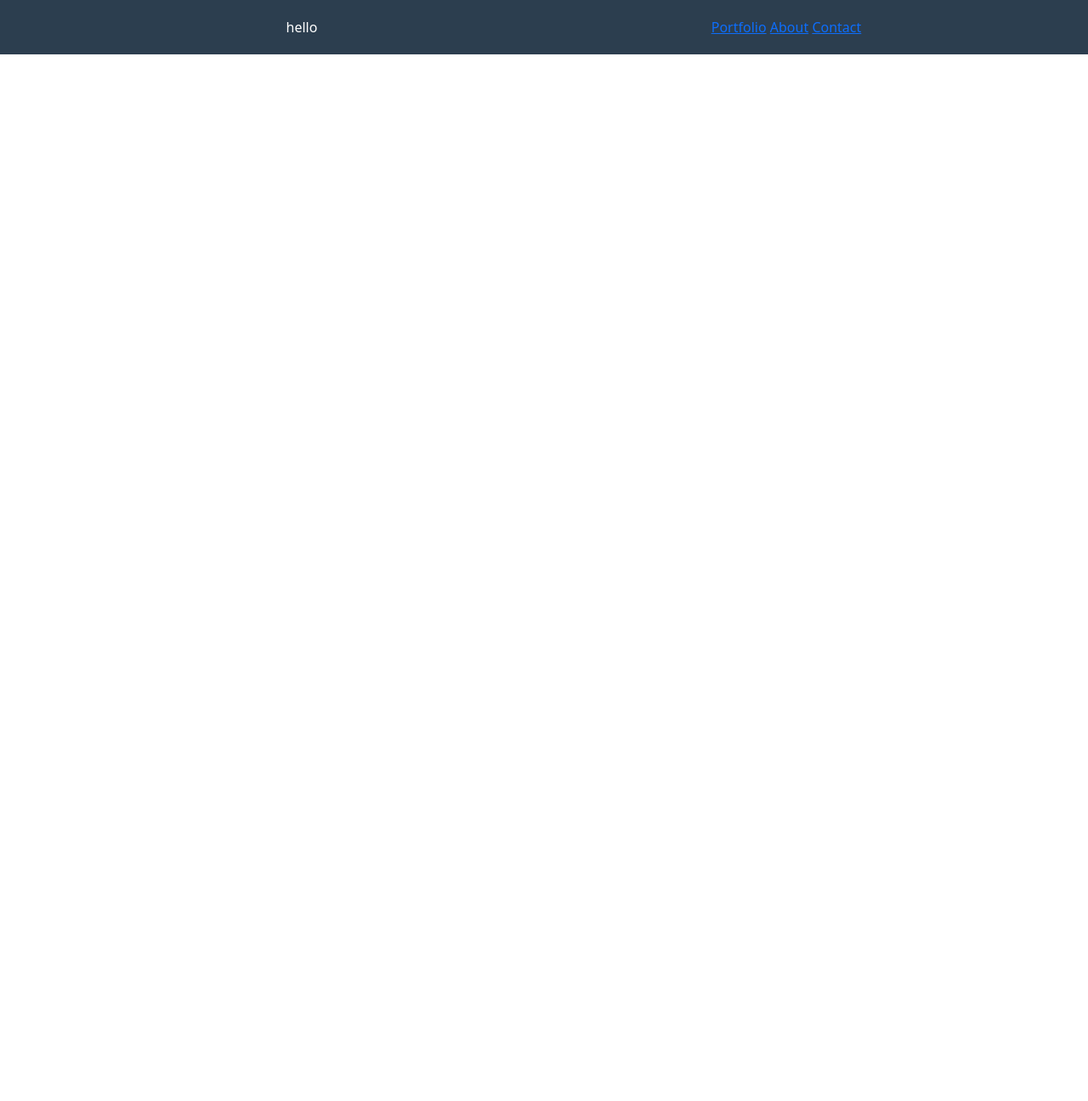
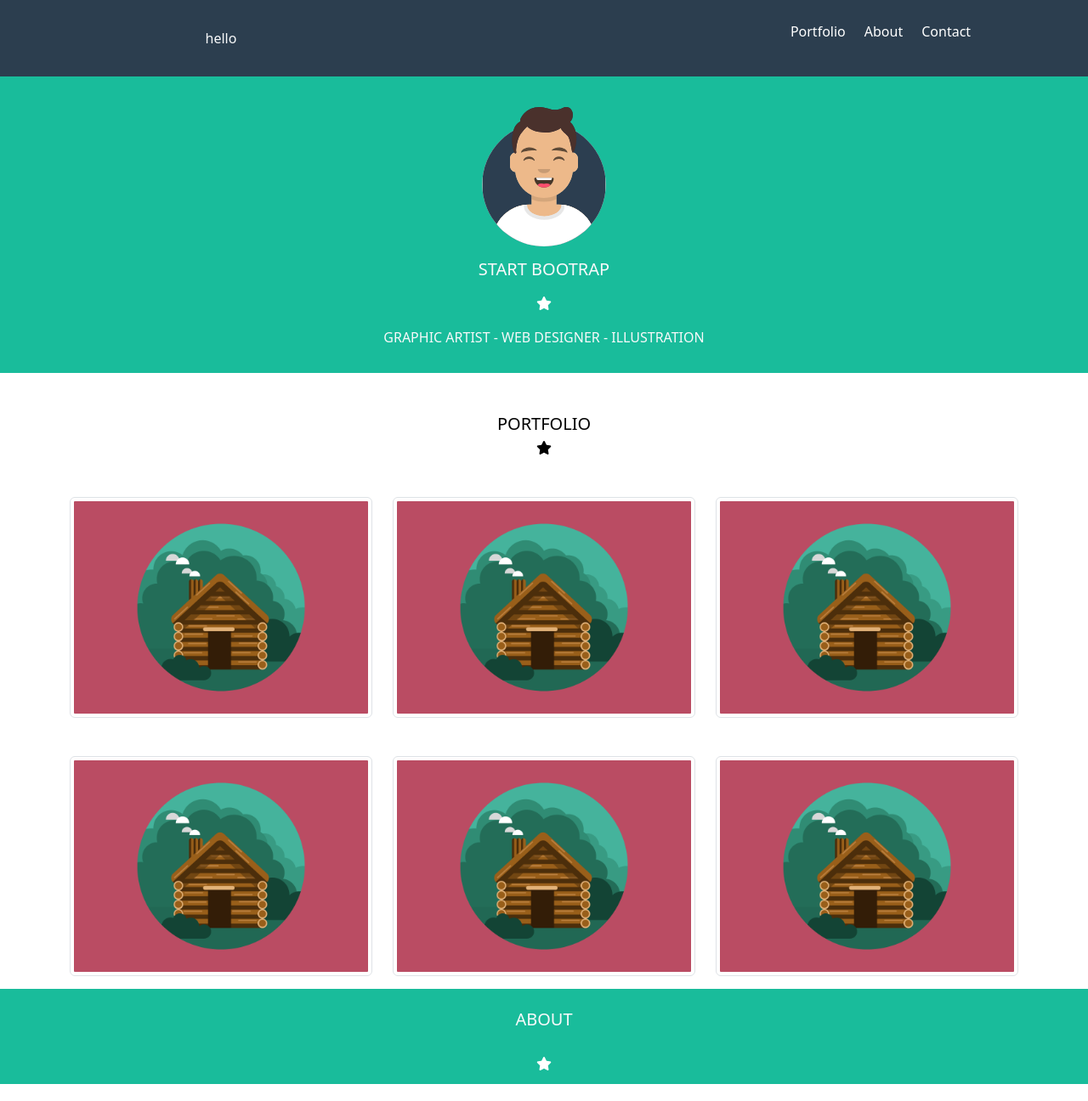
Before and after one commit to Soniamy/html-css-bootstrap-freelancer, a website: page src/index.html in a window 1280 px wide. Shown: the whole page at 85% size. Before the commit the page ends 800 px from the top, so only its background shows below. Drawn offline with nearby package versions, Linux system fonts and the light colour scheme.

Commit message:
continuo esercizio

```diff
--- a/src/css/general.css
+++ b/src/css/general.css
@@ -2,3 +2,19 @@ header {
     background-color: #2c3e4f;
     padding: 20px;
 }
+ul {
+    display: flex;
+    justify-content: center;
+}
+li {
+    list-style: none;
+    margin: 5px;
+}
+a {
+    text-decoration: none;
+    padding: 6px;
+    color: white;
+}
+.bg-main {
+    background-color: #19bc9b;
+}
--- a/src/css/main.css
+++ b/src/css/main.css
@@ -1,3 +1,29 @@
 :root {
     --wrapper-width: 1400px;
 }
+.card-image {
+    margin-left: auto;
+    margin-right: auto;
+}
+img {
+    margin-top: 30px;
+    margin-bottom: 15px;
+}
+.card-text {
+    margin-bottom: 30px;
+}
+.card-title {
+    margin-bottom: 20px;
+}
+.icon {
+    display: flex;
+    justify-content: center;
+    margin-bottom: 20px;
+}
+.card-body {
+    text-align: center;
+    padding-bottom: 30px;
+}
+.bg-main-column .container .portfolio .title {
+    font-size: 2rem;
+}
--- a/src/css/reset.css
+++ b/src/css/reset.css
@@ -1,9 +1,15 @@
-[class*='col-'] {
-    flex: 0 0 auto;
-    padding: 10px;
-    text-align: center;
-    color: white;
-    text-transform: uppercase;
-    font-size: 0.7em;
-    border: 2px solid white;
+/*------------------------
+          CONTAINER
+------------------------*/
+.container {
+    max-width: 1170px;
+    margin: 0 auto;
 }
+/*------------------------
+          ROW
+------------------------*/
+.row {
+    display: flex;
+    flex-wrap: wrap;
+    align-items: center;
+}
--- a/src/index.html
+++ b/src/index.html
@@ -14,22 +14,136 @@
         <link rel="preconnect" href="https://fonts.googleapis.com" />
         <link rel="preconnect" href="https://fonts.gstatic.com" crossorigin />
         <link
+            rel="stylesheet"
+            href="https://cdnjs.cloudflare.com/ajax/libs/font-awesome/6.4.2/css/all.min.css"
+            integrity="sha512-z3gLpd7yknf1YoNbCzqRKc4qyor8gaKU1qmn+CShxbuBusANI9QpRohGBreCFkKxLhei6S9CQXFEbbKuqLg0DA=="
+            crossorigin="anonymous"
+            referrerpolicy="no-referrer"
+        />
+        <link
             href="https://fonts.googleapis.com/css2?family=Poppins:wght@200;300;700;900&display=swap"
             rel="stylesheet"
         />
     </head>
     <body>
-        <header class="container-fluid text-white">
-            <div class="container text-center">
+        <header class="container-fluid text-light">
+            <div class="container-lg container-md container-sm text-center">
                 <div class="row">
                     <div class="col">hello</div>
-                    <div class="col">
-                        <a href="#">Portfolio</a>
-                        <a href="#">About</a>
-                        <a href="#">Contact</a>
+                    <div class="col offset-4">
+                        <ul>
+                            <li>
+                                <a href="#">Portfolio</a>
+                            </li>
+                            <li>
+                                <a href="#">About</a>
+                            </li>
+                            <li>
+                                <a href="#">Contact</a>
+                            </li>
+                        </ul>
                     </div>
                 </div>
             </div>
         </header>
+        <main>
+            <div class="container-fluid text-light bg-main">
+                <div class="container">
+                    <div class="card-image" style="width: 10rem">
+                        <img
+                            src="assets/images/avatar.svg"
+                            class="card-img-top"
+                            alt="..."
+                        />
+                    </div>
+                    <div class="card-body">
+                        <h5 class="card-title text-light">START BOOTRAP</h5>
+                        <div class="icon">
+                            <div></div>
+                            <i
+                                class="fa-solid fa-star"
+                                style="color: #ffffff"
+                            ></i>
+                            <div></div>
+                        </div>
+                        <p class="card-text text-light">
+                            GRAPHIC ARTIST - WEB DESIGNER - ILLUSTRATION
+                        </p>
+                    </div>
+                </div>
+            </div>
+            <div class="container-fluid bg-main-column">
+                <div class="container-lg container-md container-sm">
+                    <div class="title-text text-center text-black">
+                        <h5 class="title text-black mt-5">PORTFOLIO</h5>
+                        <div class="icon">
+                            <div></div>
+                            <i class="fa-solid fa-star" style="color: #000"></i>
+                            <div></div>
+                        </div>
+                    </div>
+                    <div class="row row justify-content-center text-center">
+                        <div class="col-lg-4 col-md-6 col-sm-1">
+                            <img
+                                class="img-thumbnail"
+                                src="assets/images/cabin.png"
+                                alt=""
+                            />
+                        </div>
+                        <div class="col-lg-4 col-md-6 col-sm-1">
+                            <img
+                                class="img-thumbnail"
+                                src="assets/images/cabin.png"
+                                alt=""
+                            />
+                        </div>
+                        <div class="col-lg-4 col-md-6 col-sm-1">
+                            <img
+                                class="img-thumbnail"
+                                src="assets/images/cabin.png"
+                                alt=""
+                            />
+                        </div>
+                        <div class="col-lg-4 col-md-6 col-sm-1">
+                            <img
+                                class="img-thumbnail"
+                                src="assets/images/cabin.png"
+                                alt=""
+                            />
+                        </div>
+                        <div class="col-lg-4 col-md-6 col-sm-1">
+                            <img
+                                class="img-thumbnail"
+                                src="assets/images/cabin.png"
+                                alt=""
+                            />
+                        </div>
+                        <div class="col-lg-4 col-md-6 col-sm-1">
+                            <img
+                                class="img-thumbnail"
+                                src="assets/images/cabin.png"
+                                alt=""
+                            />
+                        </div>
+                    </div>
+                </div>
+            </div>
+            <div class="container-fluid bg-main">
+                <div class="container-lg container-md container-sm">
+                    <div class="title-text text-center text-light">
+                        <h5 class="title py-4">ABOUT</h5>
+                        <div class="icon">
+                            <div></div>
+                            <i
+                                class="fa-solid fa-star pb-3"
+                                style="color: #ffffff"
+                            >
+                            </i>
+                            <div></div>
+                        </div>
+                    </div>
+                </div>
+            </div>
+        </main>
     </body>
 </html>
```
